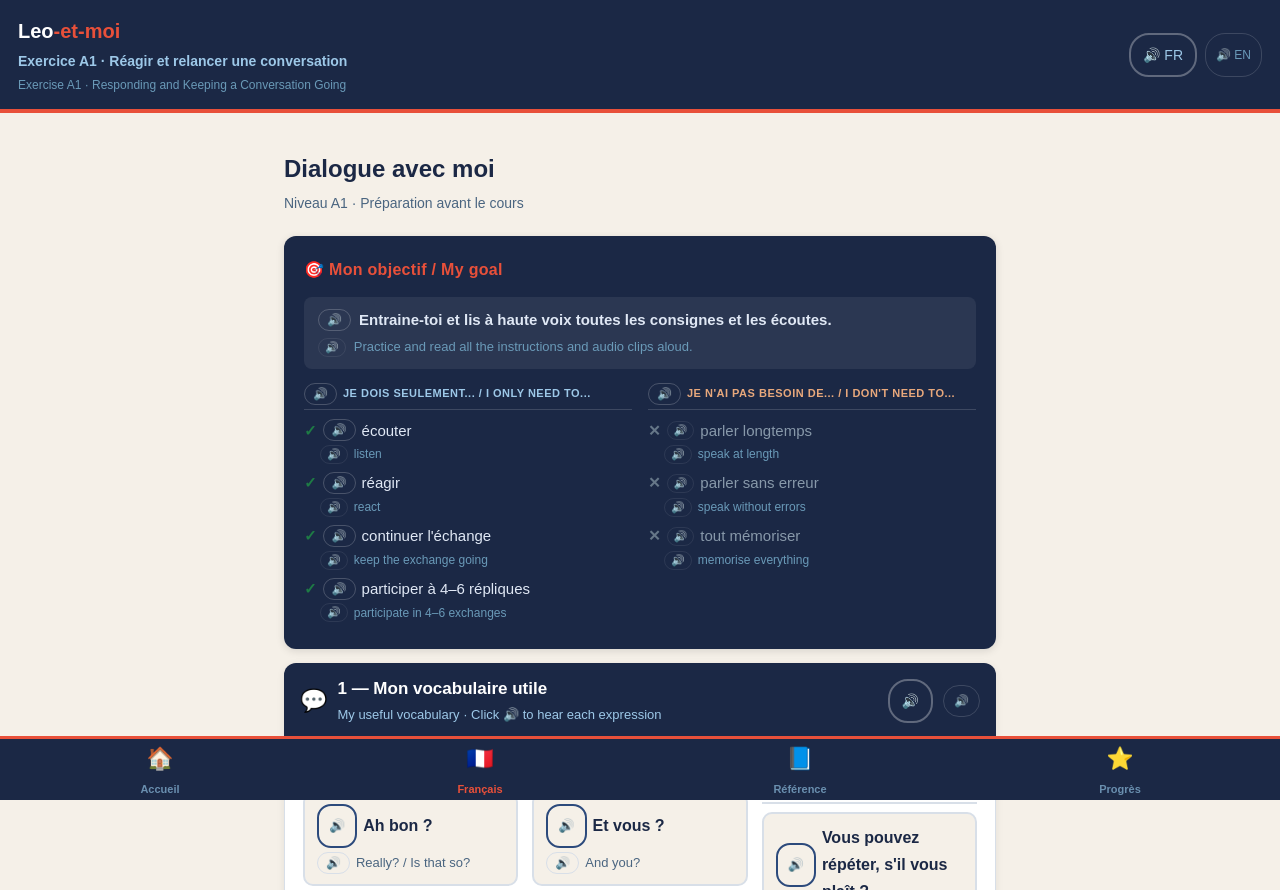
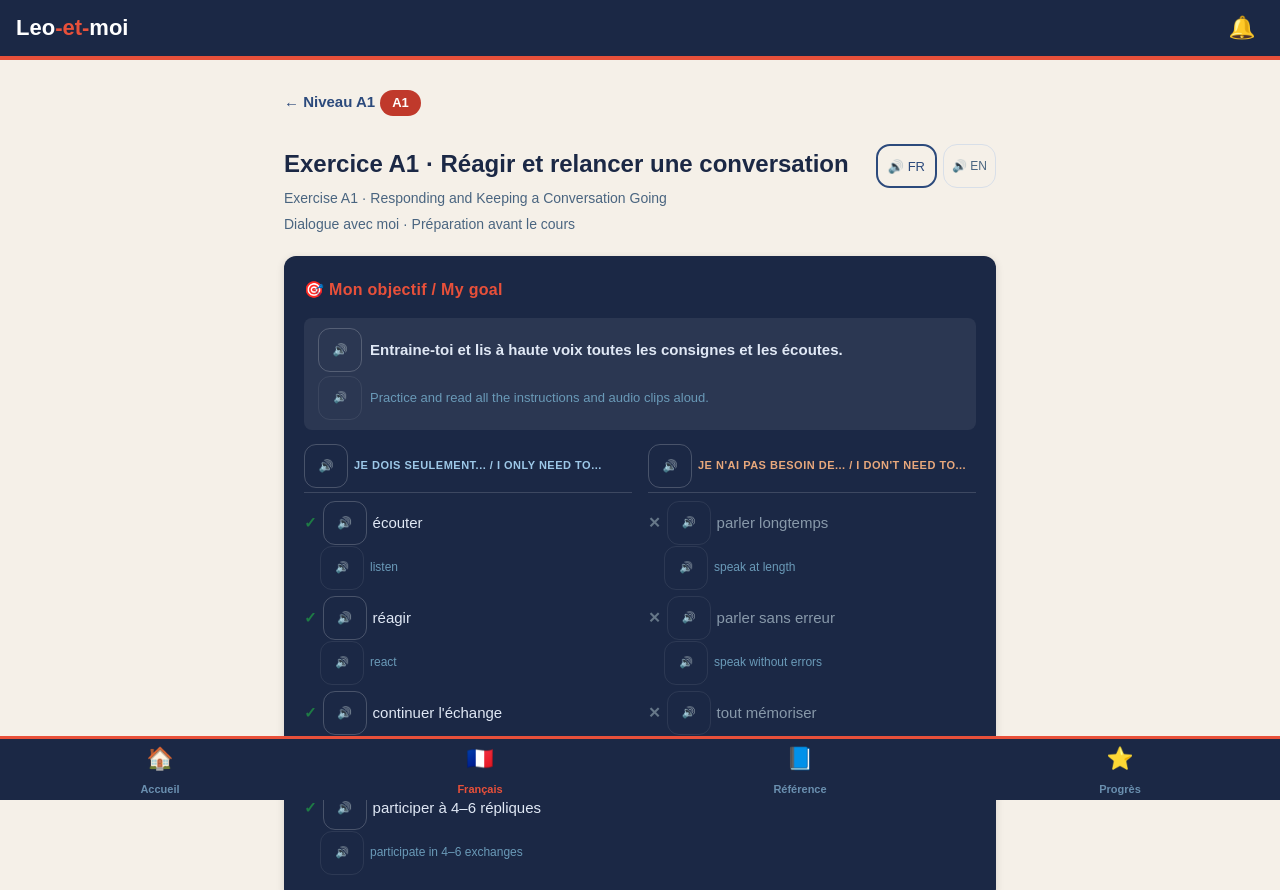
Before and after one commit to Leo-et-moi/leo-et-moi, a plain HTML site: page french/a1/A1-E-005-dialogue-reagir/exercices.html in a window 1280 px wide. Shown: the top 890 px of the page. Drawn offline with Linux system fonts and the light colour scheme; no server answers.

Commit message:
Harmonise la barre du haut de A1-E-005 et A1-E-006 sur le modèle du site (retour Niveau A1 + cloche, titre descendu dans le panneau) + directives Sonnet : l'interdiction générale sur les textes sous droits devient la règle des extraits à usage pédagogique (décision Eric)

```diff
--- a/french/a1/A1-E-005-dialogue-reagir/exercices.html
+++ b/french/a1/A1-E-005-dialogue-reagir/exercices.html
@@ -3,6 +3,7 @@
 <meta charset="UTF-8">
 <meta name="viewport" content="width=device-width,initial-scale=1.0,maximum-scale=1.0">
 <title>Exercice A1 — Dialogue avec moi — Réagir et relancer</title>
+<link rel="stylesheet" href="/css/site.css">
 <style>
 *,*::before,*::after{box-sizing:border-box;margin:0;padding:0;}
 :root{
@@ -15,13 +16,6 @@ html{font-size:18px;}
 body{font-family:Arial,sans-serif;background:var(--cream);color:var(--text);line-height:1.7;}
 
 /* ── TOP BAR ── */
-.top-bar{background:var(--dark);border-bottom:4px solid var(--coral);padding:14px 18px;
-  display:flex;align-items:center;justify-content:space-between;gap:12px;}
-.top-title{font-size:20px;font-weight:bold;color:#fff;}
-.top-title span{color:var(--coral);}
-.top-sub-fr{font-size:14px;color:#9DC8E8;margin-top:2px;font-weight:600;}
-.top-sub-en{font-size:12px;color:#6A9AB8;margin-top:1px;}
-.top-btns{display:flex;gap:8px;flex-shrink:0;}
 /* ── AUDIO BUTTONS ── */
 /* Large FR button — section headers (dark bg) */
 .spk{background:none;border:2px solid rgba(255,255,255,0.3);border-radius:20px;padding:6px 12px;
@@ -42,6 +36,8 @@ body{font-family:Arial,sans-serif;background:var(--cream);color:var(--text);line
 
 /* ── LAYOUT ── */
 .main{max-width:740px;margin:0 auto;padding:20px 14px 60px;}
+.lvl-tag{display:inline-block;background:var(--a1);color:#fff;font-size:13px;font-weight:bold;padding:2px 12px;border-radius:20px;margin-bottom:6px;}
+.back-link{margin-bottom:4px;}
 .panel-head{margin:16px 0 20px;}
 .panel-title{font-size:24px;font-weight:bold;color:var(--dark);}
 .panel-sub{font-size:14px;color:var(--slate);margin-top:2px;}
@@ -198,25 +194,26 @@ body{padding-bottom:80px;}
 </head>
 <body data-item-id="A1-E-005">
 
-<!-- TOP BAR -->
-<div class="top-bar">
-  <div>
-    <div class="top-title">Leo<span>-et-moi</span></div>
-    <div class="top-sub-fr">Exercice A1 · Réagir et relancer une conversation</div>
-    <div class="top-sub-en">Exercise A1 · Responding and Keeping a Conversation Going</div>
-  </div>
-  <div class="top-btns">
-    <button class="spk" onclick="playClip('A1-E-005_titre.mp3', this)">&#128266; FR</button>
-    <button class="spk-en" onclick="playClip('A1-E-005_titre_en.mp3', this)">&#128266; EN</button>
-  </div>
-</div>
+<!-- TOP BAR (modèle standard du site) -->
+<header class="top-bar"><a class="site-name" href="/index.html">Leo<span>-et-</span>moi</a><div class="top-icons"><button class="icon-btn" title="Notifications">&#128276;</button></div></header>
 
 <div class="main">
+<a class="back-link" href="/french/a1/index.html">&#8592; Niveau A1</a>
+<div class="lvl-tag">A1</div>
 
   <!-- PAGE TITLE -->
   <div class="panel-head">
-    <div class="panel-title">Dialogue avec moi</div>
-    <div class="panel-sub">Niveau A1 · Préparation avant le cours</div>
+    <div style="display:flex;align-items:flex-start;justify-content:space-between;gap:10px;flex-wrap:wrap;">
+      <div>
+        <div class="panel-title">Exercice A1 · Réagir et relancer une conversation</div>
+        <div class="panel-sub">Exercise A1 · Responding and Keeping a Conversation Going</div>
+        <div class="panel-sub">Dialogue avec moi · Préparation avant le cours</div>
+      </div>
+      <div style="display:flex;gap:6px;flex-shrink:0;align-items:center;">
+        <button class="btn-fr" onclick="playClip('A1-E-005_titre.mp3', this)">&#128266; FR</button>
+        <button class="btn-en" onclick="playClip('A1-E-005_titre_en.mp3', this)">&#128266; EN</button>
+      </div>
+    </div>
   </div>
 
   <!-- OBJECTIVE BOX -->
```
Also changed, not shown: docs/DIRECTIVES_CREATION_SONNET.md (+2 -1 lines), french/a1/A1-E-006-discussion-passe-compose/exercices.html (+18 -21 lines).
